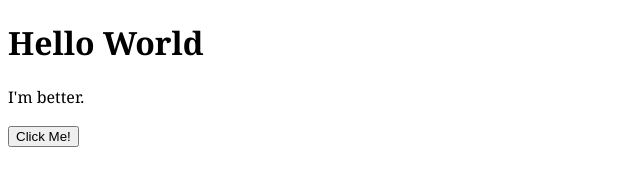
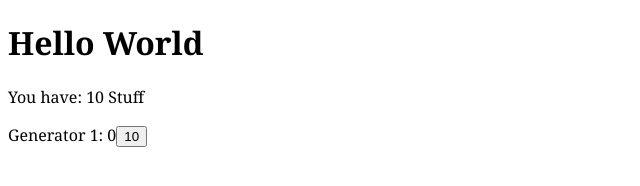
Before and after one commit to Loyal-Alchemist/Loyal-Alchemist.github.io, a plain HTML site: page Inheritance.html in a window 1280 px wide. Shown: the whole page, without its empty margins (0-640 px from the left). Drawn offline with Linux system fonts and the light colour scheme.

Commit message:
Update Inheritance.html

```diff
--- a/Inheritance.html
+++ b/Inheritance.html
@@ -9,7 +9,23 @@ body {
 </head>
 <body>
 <h1>Hello World</h1>
-<p>I'm better.</p>
-<button type="button">Click Me!</button>
+<p>You have: <span class="btn" id="btn">10</span> Stuff</p>
+<div>Generator 1: <span class="gen1" id="gen1">0</span><button type="button" onclick="buyGen1()">10</button></span>
+<script>
+var counter = 10;
+var gain = 0;
+function incrementer(){
+  counter+=gain;
+  document.getElementById("btn").innerHTML = counter.toString();
+}
+function buyGen1(){
+  if(counter >= 10){
+  counter -= 10;
+  gain += 1;
+  document.getElementById("gen1").innerHTML = gain.toString();}
+
+}
+setInterval(incrementer, 100);
+</script>
 </body>
 </html>
```
